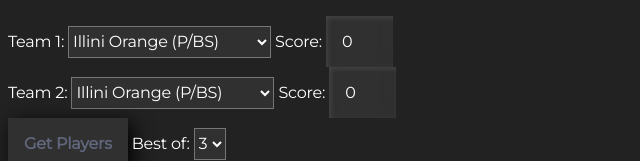
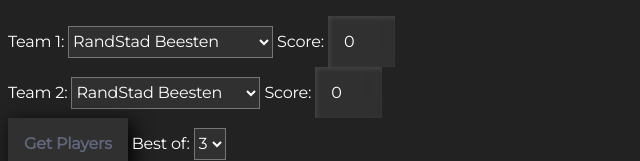
Before and after one commit to 16ajans/BSTournamentOverlay, a website: page controller.html in a window 1280 px wide. Shown: the part 350-511 px from the top of the page, without its empty margins (0-640 px from the left). Drawn offline with Linux system fonts and the light colour scheme; no server answers.

Commit message:
team dropdown hardcode

```diff
--- a/controller.html
+++ b/controller.html
@@ -267,85 +267,35 @@
     Caster 2: <input type="text" id="caster2" class="input" value="Caster 2"><br>
     <br>
     Team 1: <select id="team1">
-        <!--  <option value="ArsenalAdjacent">Arsenal Adjacent (P)</option>
-        <option value="Tech">Tech Esports (P)</option>
-        <option value="SJSU">SJSU Esports (P/BS)</option>
-        <option value="Leftovers">The Leftovers (P)</option>
-        <option value="IlliniBlack">Illini Black (P)</option>
-        <option value="IlliniBlue">Illini Blue (P)</option>-->
-        <option value="IlliniOrange">Illini Orange (P/BS)</option>
-        <!--  <option value="IlliniWhite">Illini White (P)</option> -->
-        <option value="IlliniD1">Illini D1 (BS)</option>
-        <option value="ucberkeley">Cal Esports (BS/P)</option>
-        <option value="Gauchos">UCSB Gauchos (BS)</option>
-        <option value="UAF">UAF Esports (BS)</option>
-        <option value="CSUF">CSUF Esports (BS)</option>
-        <option value="OCE">Oklahoma Esports (BS)</option>
-        <option value="ChargerBlue">Charger Blue (BS)</option>
-        <option value="UCDavis">UC Davis (BS)</option>
-        <option value="SUNY">SUNY Plattsburgh (BS)</option>
-        <option value="UCEsports">UC Esports (BS)</option>
-        <option value="Stevens">Stevens Esports (BS)</option>
-        <option value="TNTech">TNTech (BS)</option>
-        <option value="Beatcats">Beatcats (BS)</option>
-        <option value="UTDallas">UT Dallas (BS)</option>
-        <option value="GeorgiaTech">Georgia Tech (BS)</option>
-        <option value="OntarioTech">Ontario Tech (BS)</option>
-        <option value="DePaul">DePaul Esports (BS)</option>
-        <option value="Akron">Akron Esports (BS)</option>
-        <option value="Miami">Miami Maelstorm (BS)</option>
-        <option value="SJSU">SJSU Esports (BS)</option>
-        <option value="Crimson">Crimson D1 (BS)</option>
-        <option value="CrimsonA">Crimson A (BS)</option>
-        <option value="CrimsonB">Crimson B (BS)</option>
-        <option value="CalA">Cal Esports A (BS)</option>
-        <option value="CalB">Cal Esports B (BS)</option>
-        <option value="CalC">Cal Esports C (BS)</option>
-        <option value="Nolan">Nolan (BS)</option>
-        <option value="Longhorns">Longhorns (BS)</option>
-        <option value="UWaterloo">UWaterloo (BS)</option>
-        <option value="EmptyTeam">Empty</option>
+        <!-- Div 1 -->
+        <optgroup label="Div 1">
+        <option>RandStad Beesten</option>
+        <option>Team UW +1</option>
+        <option>Cal Esports A</option>
+        <option>Athlings</option>
+    </optgroup>
+        <!-- Div 2 -->
+        <optgroup label="Div 2">
+
+        <option>Georgia Tech A</option>
+        <option>Lone Star Sabers Red</option>
+        <option>Beatcats Red</option>
+        <option>OC Esports Silver</option>
+        <option>Beatcats Blue</option>
+    </optgroup>
     </select> Score: <input type="number" class="input" class="number" id="team1Score" value="0" min="0" max="5"><br>
     Team 2: <select id="team2">
-        <!--  <option value="ArsenalAdjacent">Arsenal Adjacent (P)</option>
-
-        <option value="Tech">Tech Esports (P)</option>
-        <option value="SJSU">SJSU Esports (P/BS)</option>
-        <option value="Leftovers">The Leftovers (P)</option>
-        <option value="IlliniBlack">Illini Black (P)</option>
-        <option value="IlliniBlue">Illini Blue (P)</option>-->
-        <option value="IlliniOrange">Illini Orange (P/BS)</option>
-        <!--  <option value="IlliniWhite">Illini White (P)</option> -->
-        <option value="IlliniD1">Illini D1 (BS)</option>
-        <option value="ucberkeley">Cal Esports (BS/P)</option>
-        <option value="Gauchos">UCSB Gauchos (BS)</option>
-        <option value="UAF">UAF Esports (BS)</option>
-        <option value="CSUF">CSUF Esports (BS)</option>
-        <option value="OCE">Oklahoma Esports (BS)</option>
-        <option value="ChargerBlue">Charger Blue (BS)</option>
-        <option value="UCDavis">UC Davis (BS)</option>
-        <option value="SUNY">SUNY Plattsburgh (BS)</option>
-        <option value="UCEsports">UC Esports (BS)</option>
-        <option value="Stevens">Stevens Esports (BS)</option>
-        <option value="TNTech">TNTech (BS)</option>
-        <option value="Beatcats">Beatcats (BS)</option>
-        <option value="UTDallas">UT Dallas (BS)</option>
-        <option value="GeorgiaTech">Georgia Tech (BS)</option>
-        <option value="OntarioTech">Ontario Tech (BS)</option>
-        <option value="DePaul">DePaul Esports (BS)</option>
-        <option value="Akron">Akron Esports (BS)</option>
-        <option value="Miami">Miami Maelstorm (BS)</option>
-        <option value="SJSU">SJSU Esports (BS)</option>
-        <option value="Crimson">Crimson D1 (BS)</option>
-        <option value="CrimsonA">Crimson A (BS)</option>
-        <option value="CrimsonB">Crimson B (BS)</option>
-        <option value="CalA">Cal Esports A (BS)</option>
-        <option value="CalB">Cal Esports B (BS)</option>
-        <option value="CalC">Cal Esports C (BS)</option>
-        <option value="Nolan">Nolan (BS)</option>
-        <option value="Longhorns">Longhorns (BS)</option>
-        <option value="UWaterloo">UWaterloo (BS)</option>
-        <option value="EmptyTeam">Empty</option>
+                <!-- Div 1 -->
+                <option>RandStad Beesten</option>
+                <option>Team UW +1</option>
+                <option>Cal Esports A</option>
+                <option>Athlings</option>
+                <!-- Div 2 -->
+                <option>Georgia Tech A</option>
+                <option>Lone Star Sabers Red</option>
+                <option>Beatcats Red</option>
+                <option>OC Esports Silver</option>
+                <option>Beatcats Blue</option>
     </select> Score: <input type="number" class="input" class="number" id="team2Score" value="0" min="0" max="5"><br>
     <button id="GetPlayers">Get Players</button>
     Best of: <select id="bestof">
```
